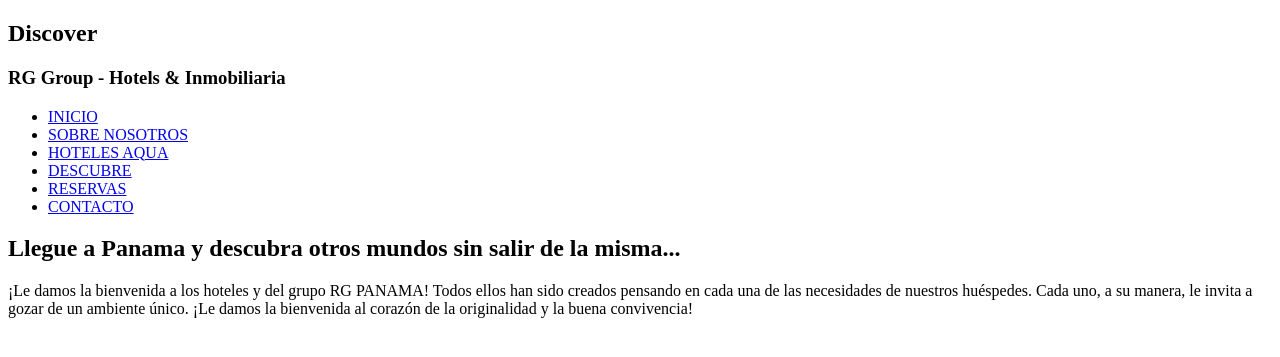
After one commit to Visualizolaweb/RG_Website, a PHP site: page /discover.php in a window 1280 px wide. The commit adds this page. Shown: the top 357 px of the page. Run offline with PHP 8.4, Linux system fonts and the light colour scheme.

Commit message:
add file

```diff
--- a/_includes/menu.php
+++ b/_includes/menu.php
@@ -2,8 +2,9 @@
 	<h1>RG Group - Hotels & Inmobiliaria</h1>
 	<ul>
 		<li><a href="home.php" title="INICIO">INICIO</a></li>
+		<li><a href="about_us.php" title="SOBRE NOSOTROS">SOBRE NOSOTROS</a></li>
 		<li><a href="hotels.php" title="HOTELES AQUA">HOTELES AQUA</a></li>
-		<li><a href="about_us.php" title="SOBRE NOSOTROS">SOBRE NOSOTROS</a></li>
+		<li><a href="discover.php" title="DESCUBRE">DESCUBRE</a></li>
 		<li><a href="booking.php" title="RESERVAS">RESERVAS</li>
 		<li><a href="contact.php" title="CONTACTO">CONTACTO</a></li>
 	</ul>
--- /dev/null
+++ b/discover.php
@@ -0,0 +1,18 @@
+<!DOCTYPE html>
+<html lang="es">
+<head>
+	<meta charset="utf-8">
+	<title>RG Group Hotels</title>
+</head>
+<body>
+	<section>
+		<header><h1>Discover</h1></header>
+		<?php include("_includes/menu.php");?>
+
+		<article>
+			<h2>Llegue a Panama y descubra otros mundos sin salir de la misma...</h2>
+¡Le damos la bienvenida a los  hoteles y del grupo RG PANAMA! Todos ellos han sido creados pensando en cada una de las necesidades de nuestros huéspedes. Cada uno, a su manera, le invita a gozar de un ambiente único. ¡Le damos la bienvenida al corazón de la originalidad y la buena convivencia!</p>
+		</article>
+	</section>
+</body>
+</html>
```
